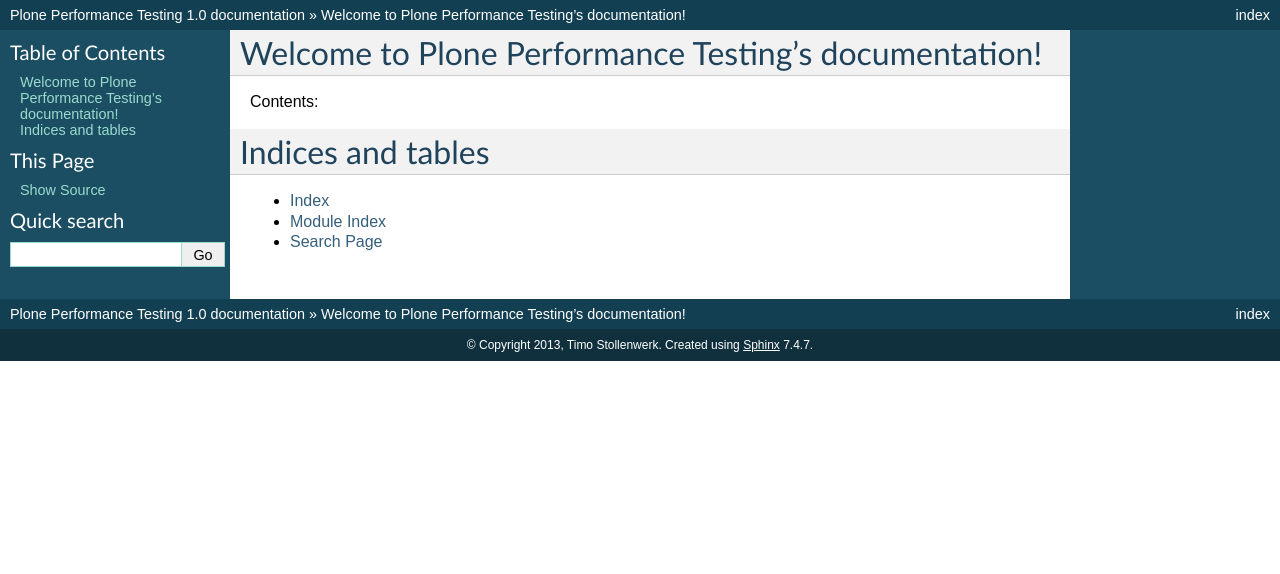
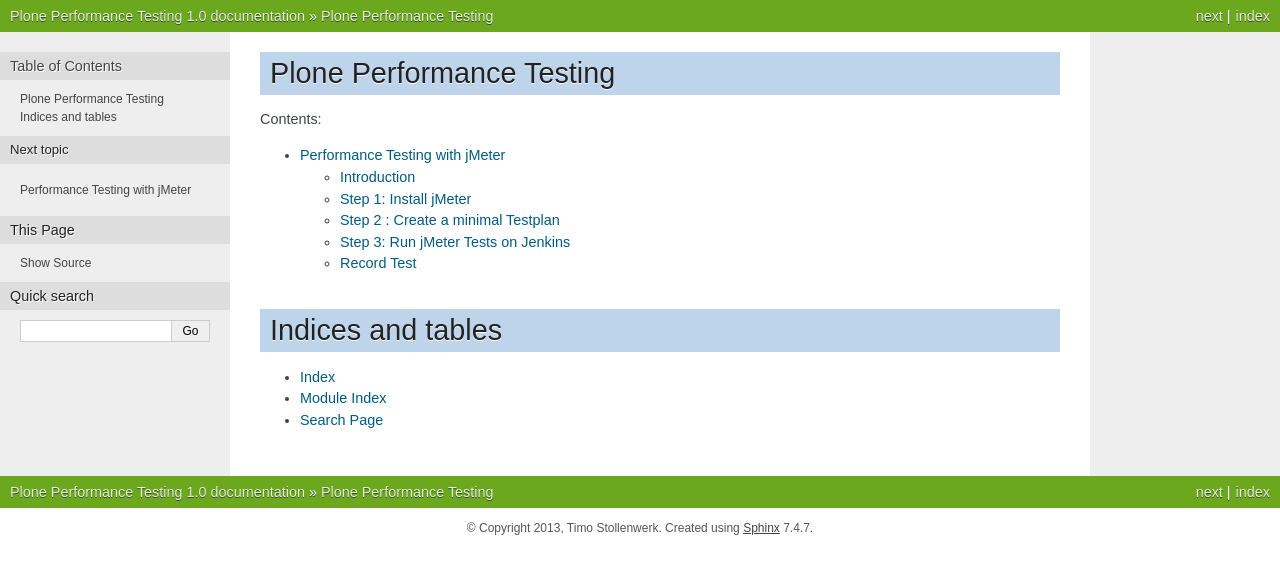
Before and after one commit to plone/performance-testing, a Sphinx documentation site: the page built from docs/source/index.rst, in a window 1280 px wide. Shown: the top 574 px of the page. Built offline with Sphinx 7.4.7, drawn with Linux system fonts in a browser that asks for light colours.

Commit message:
Move gettings started with jmeter into sphinx docs.

```diff
--- a/docs/source/conf.py
+++ b/docs/source/conf.py
@@ -91,7 +91,7 @@
 
 # The theme to use for HTML and HTML Help pages.  See the documentation for
 # a list of builtin themes.
-html_theme = 'default'
+html_theme = 'nature'
 
 # Theme options are theme-specific and customize the look and feel of a theme
 # further.  For a list of options available for each theme, see the
--- a/docs/source/index.rst
+++ b/docs/source/index.rst
@@ -3,14 +3,15 @@
    You can adapt this file completely to your liking, but it should at least
    contain the root `toctree` directive.
 
-Welcome to Plone Performance Testing's documentation!
-=====================================================
+Plone Performance Testing
+=========================
 
 Contents:
 
 .. toctree::
    :maxdepth: 2
 
+   getting-started-with-jmeter.rst
 
 
 Indices and tables
```
Also changed, not shown: docs/source/getting-started-with-jmeter.rst (renamed from getting-started-with-jmeter.rst).
